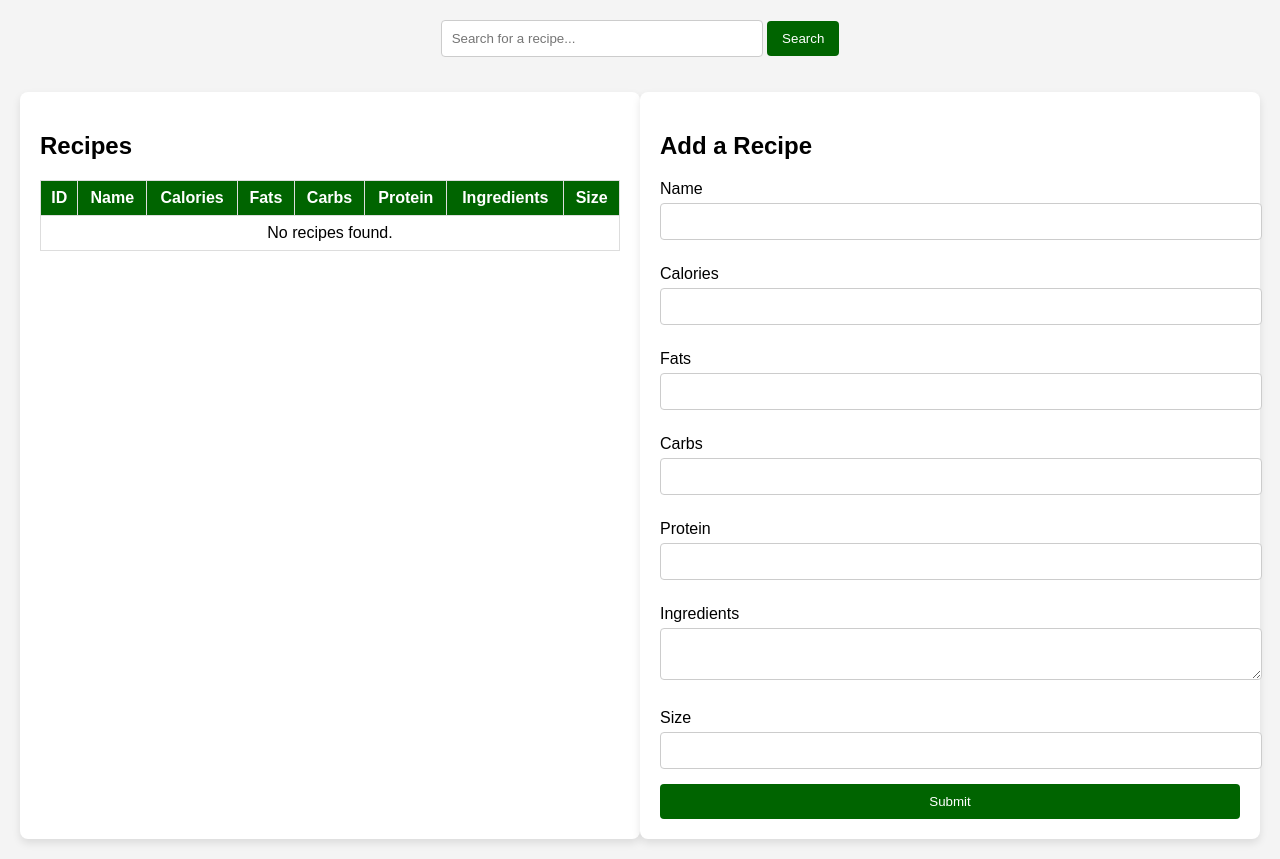
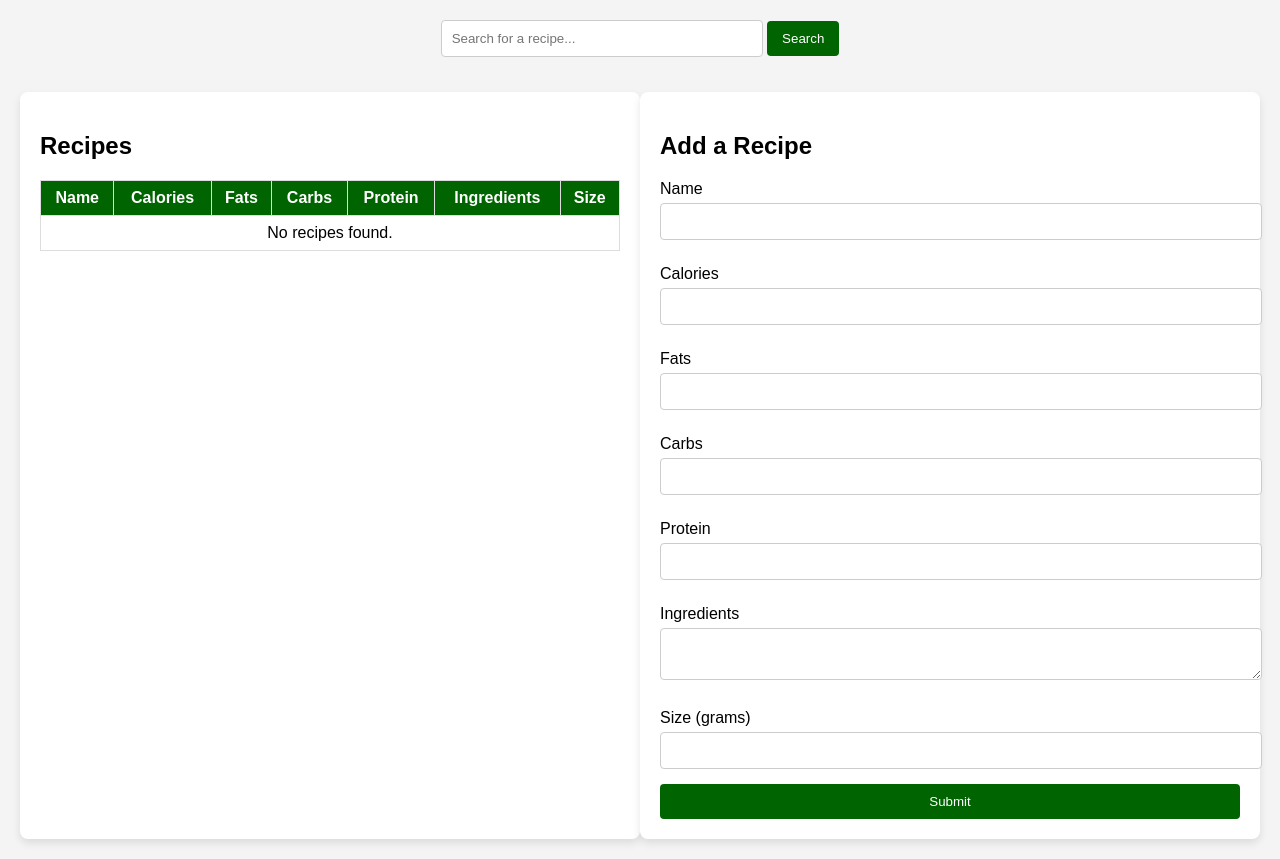
Before and after one commit to brysongroves/final351, a PHP site: page /tracking.php in a window 1280 px wide. Shown: the part 120-979 px from the top of the page. Run offline with PHP 8.4, Linux system fonts and the light colour scheme; data that the repository does not hold is empty.

Commit message:
populating databases

```diff
--- a/tracking.php
+++ b/tracking.php
@@ -156,6 +156,10 @@ if ($_SERVER['REQUEST_METHOD'] === 'POST') {
         }
     </style>
 </head>
+
+
+<!-- created table display and entry box, and had gpt split it into sections and format it -->
+
 <body>
     <div class="header">
         <h1>Tracking Page</h1>
@@ -175,7 +179,7 @@ if ($_SERVER['REQUEST_METHOD'] === 'POST') {
             <table>
                 <thead>
                     <tr>
-                        <th>ID</th>
+
                         <th>Name</th>
                         <th>Calories</th>
                         <th>Fats</th>
@@ -189,7 +193,6 @@ if ($_SERVER['REQUEST_METHOD'] === 'POST') {
                     <?php if ($recipes): ?>
                         <?php foreach ($recipes as $recipe): ?>
                             <tr>
-                                <td><?php echo htmlspecialchars($recipe['id']); ?></td>
                                 <td><?php echo htmlspecialchars($recipe['name']); ?></td>
                                 <td><?php echo htmlspecialchars($recipe['calories']); ?></td>
                                 <td><?php echo htmlspecialchars($recipe['fats']); ?></td>
@@ -208,29 +211,22 @@ if ($_SERVER['REQUEST_METHOD'] === 'POST') {
             </table>
         </div>
 
-        <!-- Form Section -->
         <div class="form-container">
             <h2>Add a Recipe</h2>
             <form action="" method="post">
                 <label for="name">Name</label>
                 <input type="text" id="name" name="name" required>
-
                 <label for="calories">Calories</label>
                 <input type="number" id="calories" name="calories" required>
-
                 <label for="fats">Fats</label>
                 <input type="number" id="fats" name="fats" required>
-
                 <label for="carbs">Carbs</label>
                 <input type="number" id="carbs" name="carbs" required>
-
                 <label for="protien">Protein</label>
                 <input type="number" id="protien" name="protien" required>
-
                 <label for="ingredients">Ingredients</label>
                 <textarea id="ingredients" name="ingredients" required></textarea>
-
-                <label for="size">Size</label>
+                <label for="size">Size (grams)</label>
                 <input type="text" id="size" name="size" required>
 
                 <button type="submit" class="submit-btn">Submit</button>
```
